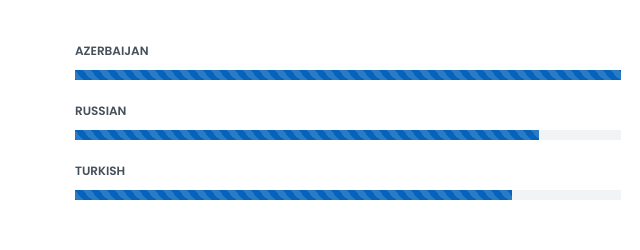
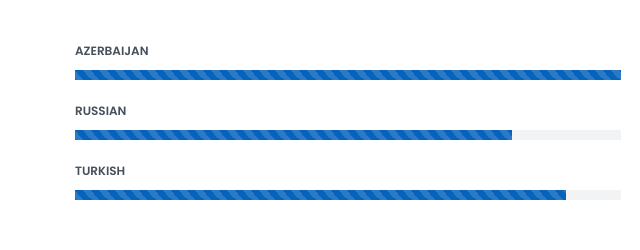
Before and after one commit to NigarKirilova/nigarkirilova.github.io, a plain HTML site: page index.html in a window 1280 px wide. Shown: the part 1660-1910 px from the top of the page, 57-697 px from the left. Drawn offline with nearby package versions, Linux system fonts and the light colour scheme.

Commit message:
Update index.html

```diff
--- a/index.html
+++ b/index.html
@@ -113,7 +113,7 @@
             <div class="progress">
               <span class="skill">Russian</span>
               <div class="progress-bar-wrap">
-                <div class="progress-bar progress-bar-striped progress-bar-animated" role="progressbar" aria-valuenow="85" aria-valuemin="0" aria-valuemax="100"></div>
+                <div class="progress-bar progress-bar-striped progress-bar-animated" role="progressbar" aria-valuenow="80" aria-valuemin="0" aria-valuemax="100"></div>
               </div>
             </div>
           </div>
@@ -129,7 +129,7 @@
             <div class="progress">
               <span class="skill">Turkish</span>
               <div class="progress-bar-wrap">
-                <div class="progress-bar progress-bar-striped progress-bar-animated" role="progressbar" aria-valuenow="80" aria-valuemin="0" aria-valuemax="100"></div>
+                <div class="progress-bar progress-bar-striped progress-bar-animated" role="progressbar" aria-valuenow="90" aria-valuemin="0" aria-valuemax="100"></div>
               </div>
             </div>
           </div>
```
